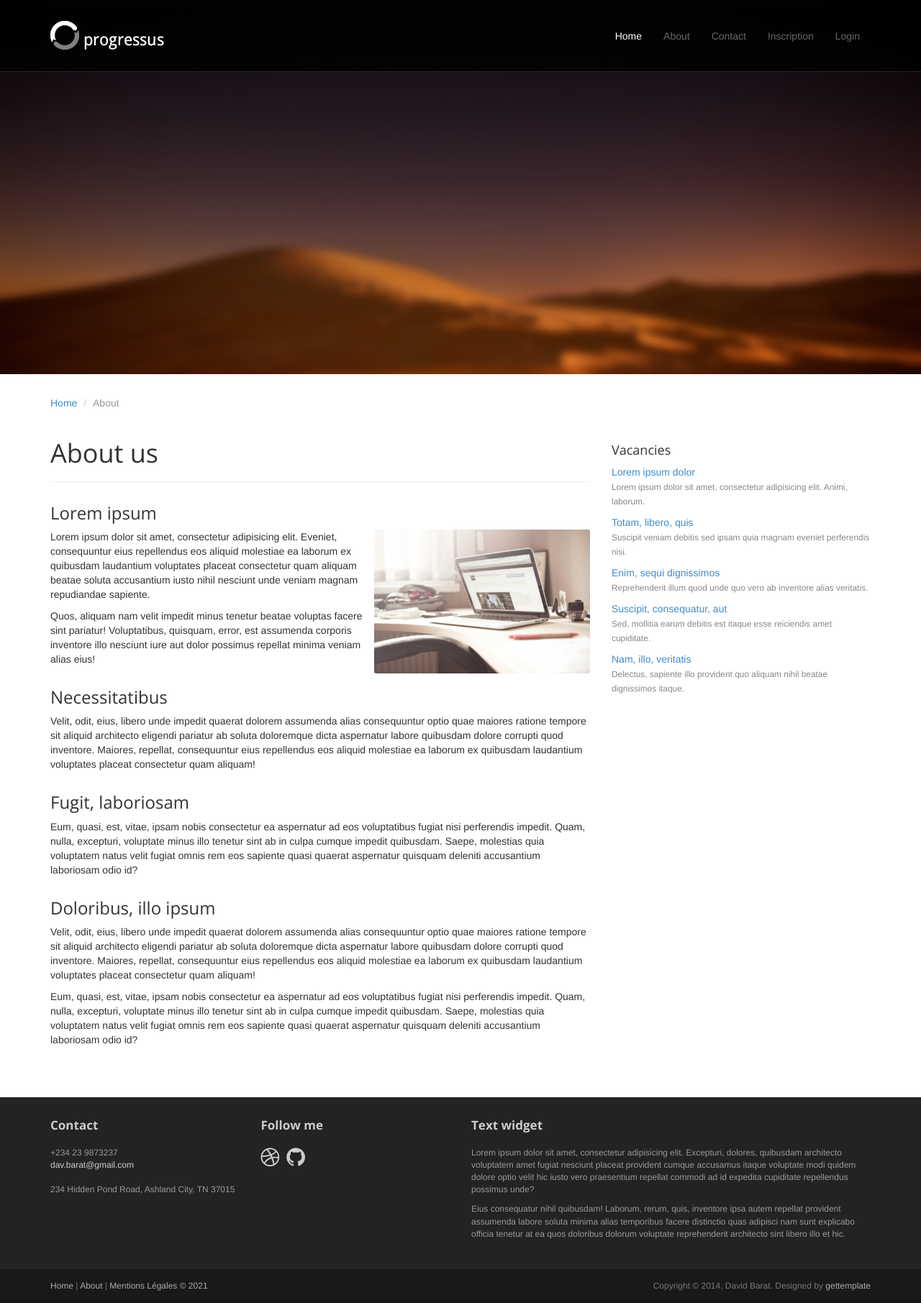
After one commit to davidbarat/P13, a Django app: page /about/ in a window 1280 px wide. The commit adds this page. Shown: the whole page at 72% size. Run offline with Django 3.2, Linux system fonts and the light colour scheme; some libraries are stand-ins or nearby versions.

Commit message:
feat: add contact and about view url

```diff
--- a/needhelp/help/static/help/css/main.css
+++ b/needhelp/help/static/help/css/main.css
@@ -147,3 +147,5 @@ input:checked + .slider:before {
 .default{
   min-height: 300px;
 }
+
+mark { background-color:grey; color:white; }
--- /dev/null
+++ b/needhelp/help/templates/help/about.html
@@ -0,0 +1,79 @@
+{% extends 'help/base.html' %}
+
+{% block content %}
+
+<!-- container -->
+<div class="container">
+
+	<ol class="breadcrumb">
+		<li><a href="{% url 'index' %}">Home</a></li>
+		<li class="active">About</li>
+	</ol>
+
+	<div class="row">
+
+		<!-- Article main content -->
+		<article class="col-sm-8 maincontent">
+			<header class="page-header">
+				<h1 class="page-title">About us</h1>
+			</header>
+			<h3>Lorem ipsum</h3>
+			<p><img src="assets/images/mac.jpg" alt="" class="img-rounded pull-right" width="300"> Lorem ipsum dolor
+				sit amet, consectetur adipisicing elit. Eveniet, consequuntur eius repellendus eos aliquid molestiae
+				ea laborum ex quibusdam laudantium voluptates placeat consectetur quam aliquam beatae soluta
+				accusantium iusto nihil nesciunt unde veniam magnam repudiandae sapiente.</p>
+			<p>Quos, aliquam nam velit impedit minus tenetur beatae voluptas facere sint pariatur! Voluptatibus,
+				quisquam, error, est assumenda corporis inventore illo nesciunt iure aut dolor possimus repellat
+				minima veniam alias eius!</p>
+			<h3>Necessitatibus</h3>
+			<p>Velit, odit, eius, libero unde impedit quaerat dolorem assumenda alias consequuntur optio quae
+				maiores ratione tempore sit aliquid architecto eligendi pariatur ab soluta doloremque dicta
+				aspernatur labore quibusdam dolore corrupti quod inventore. Maiores, repellat, consequuntur eius
+				repellendus eos aliquid molestiae ea laborum ex quibusdam laudantium voluptates placeat consectetur
+				quam aliquam!</p>
+			<h3>Fugit, laboriosam</h3>
+			<p>Eum, quasi, est, vitae, ipsam nobis consectetur ea aspernatur ad eos voluptatibus fugiat nisi
+				perferendis impedit. Quam, nulla, excepturi, voluptate minus illo tenetur sint ab in culpa cumque
+				impedit quibusdam. Saepe, molestias quia voluptatem natus velit fugiat omnis rem eos sapiente quasi
+				quaerat aspernatur quisquam deleniti accusantium laboriosam odio id?</p>
+			<h3>Doloribus, illo ipsum</h3>
+			<p>Velit, odit, eius, libero unde impedit quaerat dolorem assumenda alias consequuntur optio quae
+				maiores ratione tempore sit aliquid architecto eligendi pariatur ab soluta doloremque dicta
+				aspernatur labore quibusdam dolore corrupti quod inventore. Maiores, repellat, consequuntur eius
+				repellendus eos aliquid molestiae ea laborum ex quibusdam laudantium voluptates placeat consectetur
+				quam aliquam!</p>
+			<p>Eum, quasi, est, vitae, ipsam nobis consectetur ea aspernatur ad eos voluptatibus fugiat nisi
+				perferendis impedit. Quam, nulla, excepturi, voluptate minus illo tenetur sint ab in culpa cumque
+				impedit quibusdam. Saepe, molestias quia voluptatem natus velit fugiat omnis rem eos sapiente quasi
+				quaerat aspernatur quisquam deleniti accusantium laboriosam odio id?</p>
+
+		</article>
+		<!-- /Article -->
+
+		<!-- Sidebar -->
+		<aside class="col-sm-4 sidebar sidebar-right">
+
+			<div class="widget">
+				<h4>Vacancies</h4>
+				<ul class="list-unstyled list-spaces">
+					<li><a href="">Lorem ipsum dolor</a><br><span class="small text-muted">Lorem ipsum dolor sit
+							amet, consectetur adipisicing elit. Animi, laborum.</span></li>
+					<li><a href="">Totam, libero, quis</a><br><span class="small text-muted">Suscipit veniam debitis
+							sed ipsam quia magnam eveniet perferendis nisi.</span></li>
+					<li><a href="">Enim, sequi dignissimos</a><br><span class="small text-muted">Reprehenderit illum
+							quod unde quo vero ab inventore alias veritatis.</span></li>
+					<li><a href="">Suscipit, consequatur, aut</a><br><span class="small text-muted">Sed, mollitia
+							earum debitis est itaque esse reiciendis amet cupiditate.</span></li>
+					<li><a href="">Nam, illo, veritatis</a><br><span class="small text-muted">Delectus, sapiente
+							illo provident quo aliquam nihil beatae dignissimos itaque.</span></li>
+				</ul>
+			</div>
+
+		</aside>
+		<!-- /Sidebar -->
+
+	</div>
+</div> <!-- /container -->
+
+
+{% endblock %}
--- a/needhelp/help/templates/help/base.html
+++ b/needhelp/help/templates/help/base.html
@@ -35,15 +35,14 @@
                 <!-- Button for smallest screens -->
                 <button type="button" class="navbar-toggle" data-toggle="collapse" data-target=".navbar-collapse"><span
                         class="icon-bar"></span> <span class="icon-bar"></span> <span class="icon-bar"></span> </button>
-                <a class="navbar-brand" href="index.html"><img src="{% static 'help/images/logo.png' %}"
-                        alt="Progressus HTML5 template"></a>
+                <a class="navbar-brand" href="{% url 'index' %}"><img src="{% static 'help/images/logo.png' %}"></a>
             </div>
             <div class="navbar-collapse collapse">
                 <ul class="nav navbar-nav pull-right">
-                    <li class="active"><a href="{% url 'index' %}" id="home">Home</a> </li>
-                    <li><a href="about.html">About</a>
+                    <li class="active"><a href="{% url 'index' %}" id="home">Home</a></li>
+                    <li><a href="{% url 'about' %}" id="about_top">About</a>
                     </li>
-                    <li><a href="contact.html">Contact</a></li>
+                    <li><a href="{% url 'contact' %}">Contact</a></li>
                     {% if user.is_authenticated %}
                     <li class="nav-item"><a class="text-black js-scroll-trigger" href="{% url 'profile' %}"
                             id="moncompte">Mon
@@ -135,9 +134,9 @@
                         <div class="widget-body">
                             <p class="simplenav">
                                 <a href="#">Home</a> |
-                                <a href="about.html">About</a> |
-                                <a href="contact.html">Contact</a> |
-                                <b><a href="signup.html">Sign up</a></b>
+                                <a href="{% url 'about' %}" id="about">About</a> |
+                                <a href="{% url 'mentions' %}" id="mentions">Mentions Légales ©
+                                    2021 </a></a>
                             </p>
                         </div>
                     </div>
--- a/needhelp/needhelp/urls.py
+++ b/needhelp/needhelp/urls.py
@@ -12,6 +12,9 @@ router.register(r'list', views_event.EventViewSet)
 urlpatterns = [
     path('event/', include(router.urls)),
     path('admin/', admin.site.urls),
+    path('mentions/', views.mentions, name="mentions"),
+    path('about/', views.about, name="about"),
+    path('contact/', views.contact, name="contact"),
     path('__debug__/', include(debug_toolbar.urls)),
     path('help/', include('help.urls')),
     path('', views.index, name='index'),
--- a/needhelp/needhelp/views.py
+++ b/needhelp/needhelp/views.py
@@ -13,6 +13,7 @@ def index(request):
     template = loader.get_template('help/index.html')
     return HttpResponse(template.render(request=request))
 
+
 def profile(request, username=None):
     if username:
         post_owner = get_object_or_404(User, username=username)
@@ -22,14 +23,14 @@ def profile(request, username=None):
 
         for profile in profiles:
             {
-                "group_name" : profile.group,
-                "phone" : profile.phone
+                "group_name": profile.group,
+                "phone": profile.phone
             }
             events = Event.objects.filter(group_name__exact=profile.group)
             for event in events:
                 {
-                "date_event" : event.date_event,
-                "status" : event.status
+                "date_event": event.date_event,
+                "status": event.status
             }
         context = {
             "post_owner": post_owner,
@@ -37,6 +38,7 @@ def profile(request, username=None):
             "event": event,
         }
     return render(request, "help/profile.html", context)
+
 
 def broadcast_sms(request):
     message_to_broadcast = (
@@ -51,3 +53,18 @@ def broadcast_sms(request):
                                    from_=settings.TWILIO_NUMBER,
                                    body=message_to_broadcast)
     return HttpResponse("messages sent!", 200)
+
+
+def mentions(request):
+    template = loader.get_template("help/mentions.html")
+    return HttpResponse(template.render(request=request))
+
+
+def about(request):
+    template = loader.get_template("help/about.html")
+    return HttpResponse(template.render(request=request))
+
+
+def contact(request):
+    template = loader.get_template("help/contact.html")
+    return HttpResponse(template.render(request=request))
--- a/requirements.txt
+++ b/requirements.txt
@@ -18,7 +18,6 @@ backports.weakref==1.0.post1
 beautifulsoup4==4.8.1
 bitarray==1.0.1
 bkcharts==0.2
-blaze==0.11.3
 bleach==3.1.0
 bokeh==0.12.16
 boto==2.49.0
```
Also changed, not shown: needhelp/event/signals.py (deleted, +0 -24 lines), needhelp/help/managers.py (+15 -3 lines), needhelp/help/models.py (+34 -12 lines), needhelp/help/templates/help/contact.html (added, +79 -0 lines), needhelp/help/templates/help/mentions.html (added, +37 -0 lines), needhelp/help/templates/help/profile.html (+9 -3 lines).
